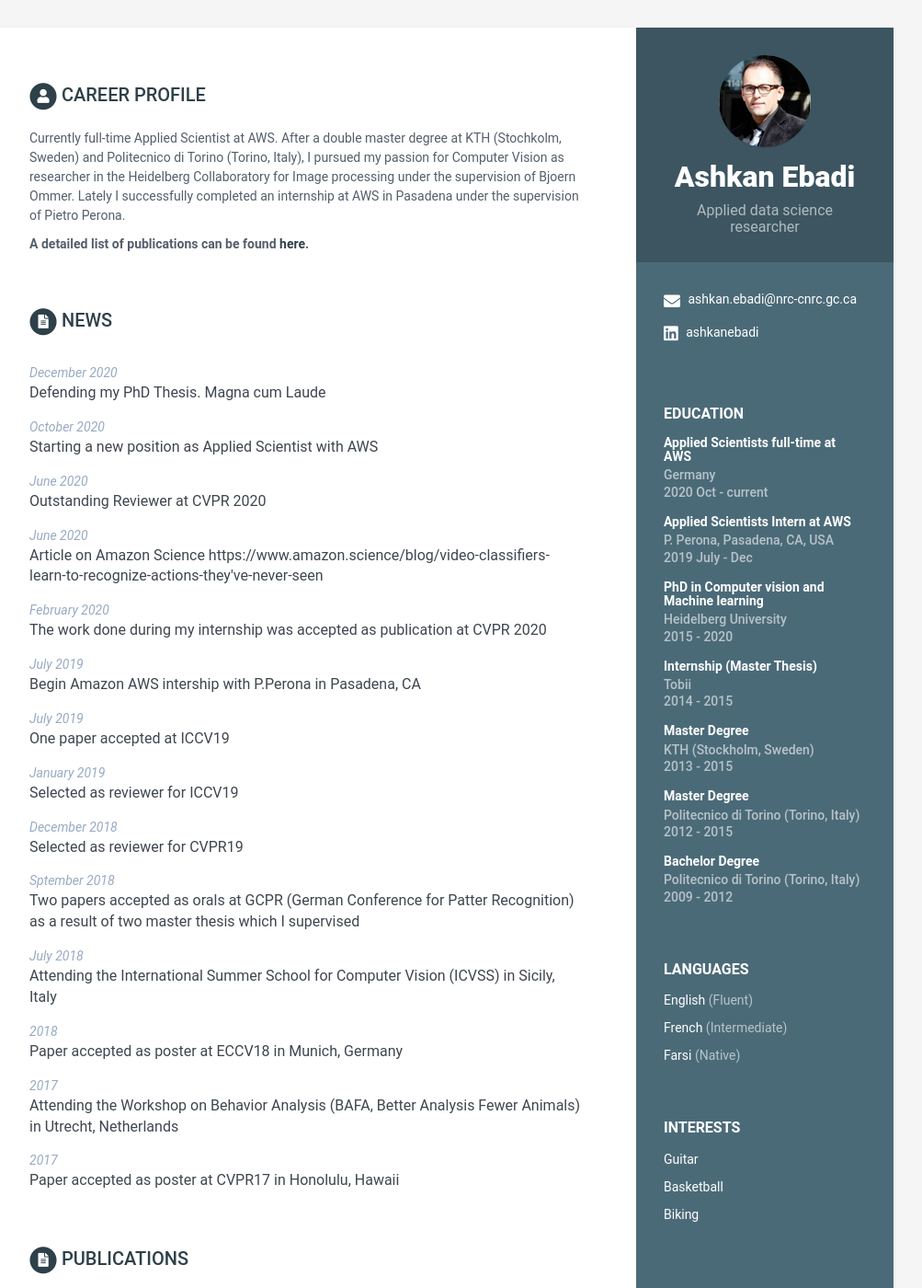
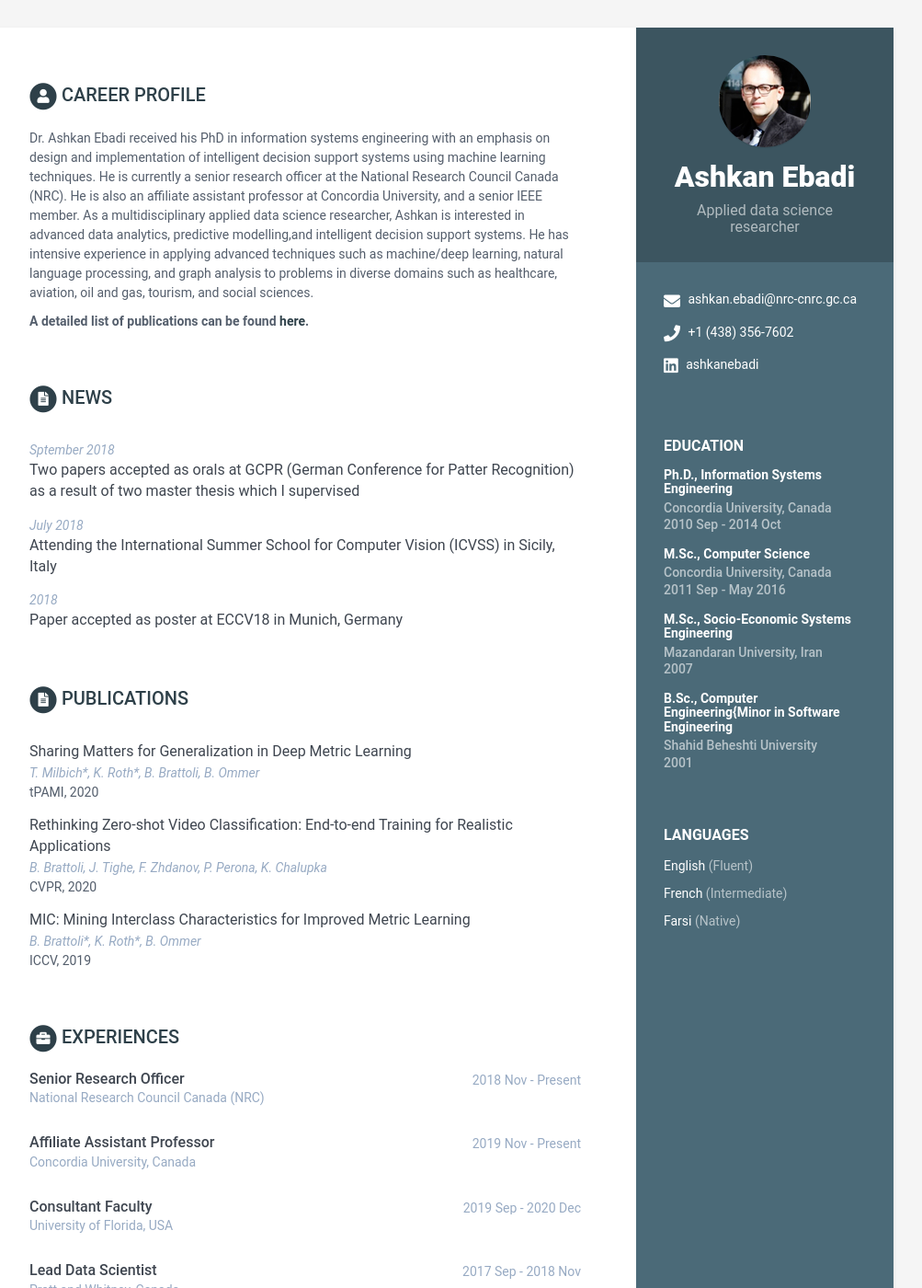
Before and after one commit to ashkan-nrc/ashkan-nrc.github.io, a Jekyll site: the page built from index.html, in a window 1280 px wide and 1400 px high. Shown: the whole window at 92% size, without its empty margins (168-1171 px from the left). Built offline with Jekyll 4.4.1, drawn with Linux system fonts in a browser that asks for light colours; some of the changed text lies outside the part shown.

Commit message:
webpage data updated...

```diff
--- a/_data/data.yml
+++ b/_data/data.yml
@@ -13,7 +13,7 @@ sidebar:
 
     # Sidebar links
     email: ashkan.ebadi@nrc-cnrc.gc.ca
-    phone:
+    phone: +1 (438) 356-7602
     website:  #do not add http://
     linkedin: ashkanebadi
     github:
@@ -34,22 +34,26 @@ sidebar:
       - idiom: Farsi
         level: Native
 
-    interests:
-      - item: Guitar
-        link:
-
-      - item: Basketball
-        link:
-
-      - item: Biking
-        link:
+#    interests:
+#      - item: Guitar
+#        link:
+#
+#      - item: Basketball
+#        link:
+#
+#      - item: Biking
+#        link:
 
 career-profile:
     title: Career Profile
     summary: |
-      Currently full-time Applied Scientist at AWS. After a double master degree at KTH (Stochkolm, Sweden) and Politecnico di Torino (Torino, Italy),
-      I pursued my passion for Computer Vision as researcher in the Heidelberg Collaboratory for Image processing under the supervision of Bjoern Ommer.
-      Lately I successfully completed an internship at AWS in Pasadena under the supervision of Pietro Perona.
+      Dr. Ashkan Ebadi received his PhD in information systems engineering with an emphasis on design and implementation of intelligent decision support
+      systems using machine learning techniques. He is currently a senior research officer at the National Research Council Canada (NRC). He is also
+      an affiliate assistant professor at Concordia University, and a senior IEEE member. As a multidisciplinary applied data science researcher, Ashkan
+      is interested in advanced data analytics, predictive modelling,and intelligent decision support systems. He has intensive experience in applying
+      advanced techniques such as machine/deep learning, natural language processing, and graph analysis to problems in diverse domains such as healthcare,
+      aviation, oil and gas, tourism, and social sciences.
+
 
 news:
     title: News
@@ -57,33 +61,6 @@ news:
 
 
     posts:
-        - time: December 2020
-          title: Defending my PhD Thesis. Magna cum Laude
-
-        - time: October 2020
-          title: Starting a new position as Applied Scientist with AWS
-
-        - time: June 2020
-          title: Outstanding Reviewer at CVPR 2020
-
-        - time: June 2020
-          title: Article on Amazon Science https://www.amazon.science/blog/video-classifiers-learn-to-recognize-actions-they've-never-seen
-
-        - time: February 2020
-          title: The work done during my internship was accepted as publication at CVPR 2020
-
-        - time: July 2019
-          title: Begin Amazon AWS intership with P.Perona in Pasadena, CA
-
-        - time: July 2019
-          title: One paper accepted at ICCV19
-
-        - time: January 2019
-          title: Selected as reviewer for ICCV19
-
-        - time: December 2018
-          title: Selected as reviewer for CVPR19
-
         - time: Sptember 2018
           title: Two papers accepted as orals at GCPR (German Conference for Patter Recognition) as a result of two master thesis which I supervised
 
@@ -93,106 +70,53 @@ news:
         - time: 2018
           title: Paper accepted as poster at ECCV18 in Munich, Germany
 
-        - time: 2017
-          title: Attending the Workshop on Behavior Analysis (BAFA, Better Analysis Fewer Animals) in Utrecht, Netherlands
-
-        - time: 2017
-          title: Paper accepted as poster at CVPR17 in Honolulu, Hawaii
-
 education:
-    - degree: Applied Scientists full-time at AWS
-      university: Germany
-      time: 2020 Oct - current
+    - degree: Ph.D., Information Systems Engineering
+      university: Concordia University, Canada
+      time: 2010 Sep - 2014 Oct
       details: |
 
-    - degree: Applied Scientists Intern at AWS
-      university: P. Perona, Pasadena, CA, USA
-      time: 2019 July - Dec
+    - degree: M.Sc., Computer Science
+      university: Concordia University, Canada
+      time: 2011 Sep - May 2016
       details: |
 
-    - degree: PhD in Computer vision and Machine learning
-      university: Heidelberg University
-      time: 2015 - 2020
+    - degree: M.Sc., Socio-Economic Systems Engineering
+      university: Mazandaran University, Iran
+      time: 2007
       details: |
 
-    - degree: Internship (Master Thesis)
-      university: Tobii
-      time: 2014 - 2015
+    - degree: B.Sc., Computer Engineering{Minor in Software Engineering
+      university: Shahid Beheshti University
+      time: 2001
       details: |
 
-    - degree: Master Degree
-      university: KTH (Stockholm, Sweden)
-      time: 2013 - 2015
-      details: |
+#educationcomplete:
+#    - degree: Applied Scientist full-time at AWS
+#      university: Germany
+#      time: 2020 Oct - current
+#      details: |
+#
+#    - degree: Applied Scientists Intern at AWS
+#      university: P. Perona, Pasadena, CA, USA
+#      time: 2019 July - Dec
+#      details: |
+#
+#    - degree: PhD in Computer vision and Machine learning
+#      university: Heidelberg University
+#      time: 2015 - 2020
+#      details: |
+#        Unsupervised deep learning for automatic behavior analysis
+#
+#          - Unsupervised learning
+#          - Representaion learning
+#          - Automatic Behavior Analysis
+#
 
-    - degree: Master Degree
-      university: Politecnico di Torino (Torino, Italy)
-      time: 2012 - 2015
-      details: |
-
-    - degree: Bachelor Degree
-      university: Politecnico di Torino (Torino, Italy)
-      time: 2009 - 2012
-      details: |
-
-
-educationcomplete:
-    - degree: Applied Scientist full-time at AWS
-      university: Germany
-      time: 2020 Oct - current
-      details: |
-
-    - degree: Applied Scientists Intern at AWS
-      university: P. Perona, Pasadena, CA, USA
-      time: 2019 July - Dec
-      details: |
-
-    - degree: PhD in Computer vision and Machine learning
-      university: Heidelberg University
-      time: 2015 - 2020
-      details: |
-        Unsupervised deep learning for automatic behavior analysis
-
-          - Unsupervised learning
-          - Representaion learning
-          - Automatic Behavior Analysis
-
-    - degree: Internship (Master Thesis)
-      university: Tobii
-      time: 2014 - 2015
-      details: |
-        Master thesis topic Hand gesture classification by Deep learning using infrared camera
-
-          - Deep learning
-          - Hand Gesture
-
-    - degree: Master Degree
-      university: KTH (Stockholm, Sweden)
-      time: 2013 - 2015
-      details: |
-        Master degree in Computer Science and Artificial Intelligence
-
-          - Artificial Intelligence
-          - Machine Learning
-          - Computer Vision
-
-    - degree: Master Degree
-      university: Politecnico di Torino (Torino, Italy)
-      time: 2012 - 2015
-      details: |
-        Master degree in Software Engineering
-
-    - degree: Bachelor Degree
-      university: Politecnico di Torino (Torino, Italy)
-      time: 2009 - 2012
-      details: |
-        Master degree in Computer Engineering
-
-
-#experiences:
-    #- role: Lead Developer
-      #time: 2015 - Present
-      #company: Startup Hubs, San Francisco
+experiences:
+    - role: Senior Research Officer
+      time: 2018 Nov - Present
+      company: National Research Council Canada (NRC)
       #details: |
         #Describe your role here lorem ipsum dolor sit amet, consectetuer
         #adipiscing elit. Aenean commodo ligula eget dolor. Aenean massa.
@@ -207,9 +131,9 @@ educationcomplete:
           #- Bullet point
           #- Bullet point
 
-    #- role: Senior Software Engineer
-      #time: 2014 - 2015
-      #company: Google, London
+    - role: Affiliate Assistant Professor
+      time: 2019 Nov - Present
+      company: Concordia University, Canada
       #details: |
         #Describe your role here lorem ipsum dolor sit amet, consectetuer
         #adipiscing elit. Aenean commodo ligula eget dolor. Aenean massa.
@@ -220,9 +144,9 @@ educationcomplete:
           #- Bullet point
           #- Bullet point
 
-    #- role: UI Developer
-      #time: 2012 - 2014
-      #company: Amazon, London
+    - role: Consultant Faculty
+      time: 2019 Sep - 2020 Dec
+      company: University of Florida, USA
       #details: |
         #Describe your role here lorem ipsum dolor sit amet, consectetuer
         #adipiscing elit. Aenean commodo ligula eget dolor. Aenean massa.
@@ -232,6 +156,34 @@ educationcomplete:
 
           #- Bullet point
           #- Bullet point
+
+    - role: Lead Data Scientist
+      time: 2017 Sep - 2018 Nov
+      company: Pratt and Whitney, Canada
+
+    - role: Senior Researcher
+      time: 2017 Apr - 2017 Sep
+      company: Provalis Research, Canada
+
+    - role: Postdoctoral Associate
+      time: 2015 Apr - 2017 Apr
+      company: University of Florida, USA
+
+    - role: Postdoctoral Research Fellow
+      time: 2014 Oct - 2015 Apr
+      company: Concordia University, Canada
+
+    - role: Research Analyst and Software Developer
+      time: 2014 Mar - 2014 Nov
+      company: Science-Metrix, Canada
+
+    - role: Project Manager
+      time: 2002 Nov - 2010 Oct
+      company: CMGD, Iran
+
+    - role: Software Developer
+      time: 2001 May - 2002 Jul
+      company: Tosan (Kishware), Iran
 
 #projects:
     #title: Projects
@@ -279,30 +231,6 @@ publications:
         authors: B. Brattoli*, K. Roth*, B. Ommer
         conference: ICCV, 2019
 
-      - title: "Improving Spatiotemporal Self-Supervision by Deep Reinforcement Learning"
-        authors: B. Brattoli*, U. Buechler*, B. Ommer
-        conference: ECCV, 2018
-
-      - title: "LSTM Self-Supervision for Detailed Behavior Analysis"
-        authors: B. Brattoli*, U. Buechler*, A. Wahl, M. Schwab, B. Ommer
-        conference: CVPR, 2017
-
-      - title: "Cross and Learn: Cross-Modal Self-Supervision"
-        authors: N. Sayer, B. Brattoli, B. Ommer
-        conference: oral at GCPR, 2018
-
-      - title: "X-GAN: Improving Generative Adversarial Networks with ConveX Combinations"
-        authors: O. Blum, B. Brattoli, B. Ommer
-        conference: oral at GCPR, 2018
-
-      - title: "Optogenetically stimulating intact rat corticospinal tract post-stroke restores motor control through regionalized functional circuit formation"
-        authors: A. S. Wahl*, U. Büchler*, A. Brändli, B. Brattoli, S. Musall, H. Kasper, B. V. Ineichen, F. Helmchen, B. Ommer & M. E. Schwab
-        conference: "Nature Communications, 2017"
-
-      - title: "Early reduced behavioral activity induced by large strokes affects the efficiency of enriched environment in rats"
-        authors: A. S. Wahl, Erlebach, E, B. Brattoli, U. Büchler, J. Kaiser, V.B. Ineichen, A.C. Mosberger, S. Schneeberger, S. Imobersteg, M. Wieckhorst, M. Stirn, A. Schroeter, B. Ommer, M.E. Schwab
-        conference: "Journal of Cerebral Blood Flow & Metabolism, 2018"
-
 skills:
     title: Skills &amp; Proficiency
 
```
